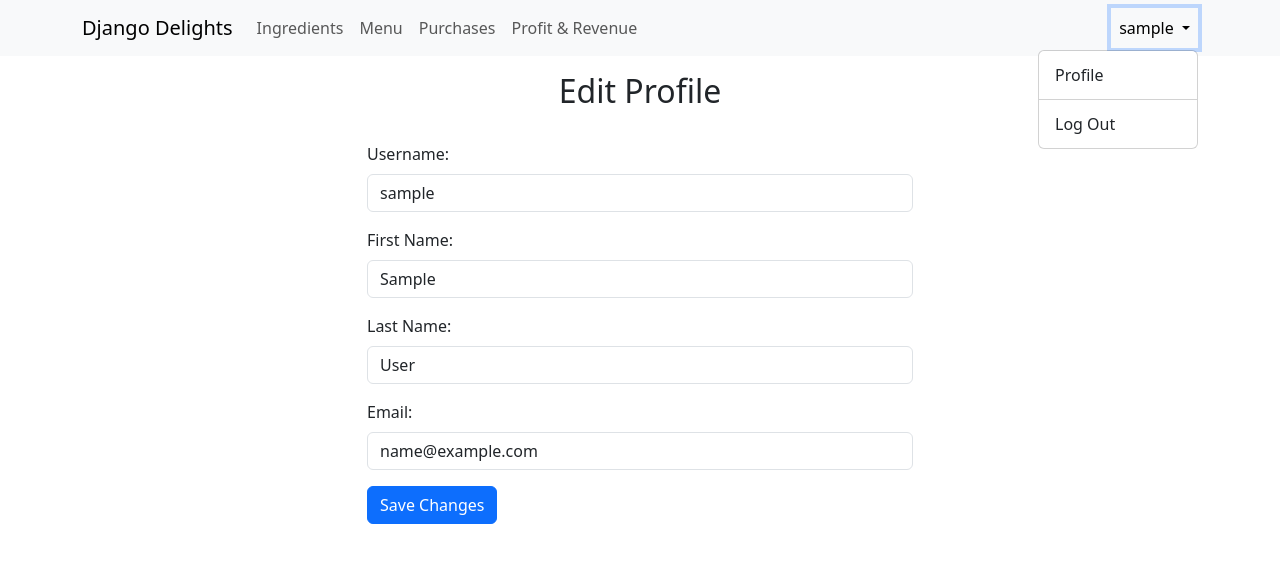
After one commit to melvan27/djangodelights, a Django app: page /profile/edit/ in a window 1280 px wide, after a click that opens the changed part. The commit adds this page. Shown: the top 563 px of the page. Run offline with Django 5.2, Linux system fonts and the light colour scheme; the visitor is signed in with stand-in values (Sample User, id 1); some libraries are stand-ins or nearby versions.

Commit message:
add register, view profile, edit profile, and change password functionality

```diff
--- a/inventory/forms.py
+++ b/inventory/forms.py
@@ -1,5 +1,28 @@
 from django import forms
+from django.contrib.auth.forms import UserCreationForm, UserChangeForm, PasswordChangeForm
+from django.contrib.auth.models import User
 from .models import Ingredient, MenuItem, RecipeRequirement, Purchase
+
+class CustomUserCreationForm(UserCreationForm):
+    first_name = forms.CharField(max_length=30, required=True, help_text='Required.')
+    last_name = forms.CharField(max_length=30, required=True, help_text='Required.')
+    email = forms.EmailField(max_length=254, required=True, help_text='Required. Enter a valid email address.')
+
+    class Meta:
+        model = User
+        fields = ('username', 'first_name', 'last_name', 'email', 'password1', 'password2')
+
+class UserProfileForm(UserChangeForm):
+    password = None
+
+    class Meta:
+        model = User
+        fields = ('username', 'first_name', 'last_name', 'email')
+
+class CustomPasswordChangeForm(PasswordChangeForm):
+    class Meta:
+        model = User
+        fields = ('old_password', 'new_password1', 'new_password2')
 
 class IngredientForm(forms.ModelForm):
     class Meta:
--- a/inventory/templates/inventory/base.html
+++ b/inventory/templates/inventory/base.html
@@ -18,11 +18,20 @@
             <li class="nav-item"><a class="nav-link" href="{% url 'profit-and-revenue' %}">Profit & Revenue</a></li>
           </ul>
           <ul class="navbar-nav ms-auto">
-            <li class="nav-item">
-              <form method="post" action="{% url 'logout' %}">
-                {% csrf_token %}
-                <button type="submit" class="btn btn-link nav-link">Log Out</button>
-              </form>
+            <li class="nav-item dropdown">
+              <a class="nav-link dropdown-toggle" href="#" id="navbarDropdown" role="button" data-bs-toggle="dropdown" aria-expanded="false">
+                {{ user.username }}
+              </a>
+              <ul class="dropdown-menu dropdown-menu-end" aria-labelledby="navbarDropdown">
+                <li><a class="dropdown-item" href="{% url 'profile' %}">Profile</a></li>
+                <li><hr class="dropdown-divider"></li>
+                <li>
+                  <form method="post" action="{% url 'logout' %}">
+                    {% csrf_token %}
+                    <button type="submit" class="dropdown-item">Log Out</button>
+                  </form>
+                </li>
+              </ul>
             </li>
           </ul>
         </div>
--- /dev/null
+++ b/inventory/templates/registration/edit_profile.html
@@ -0,0 +1,43 @@
+{% extends 'inventory/base.html' %}
+{% load widget_tweaks %}
+{% block title %}Edit Profile{% endblock %}
+{% block content %}
+<h2 class="text-center">Edit Profile</h2>
+<div class="row justify-content-center">
+  <div class="col-md-6">
+    <form method="post" class="mt-4 needs-validation" novalidate>
+      {% csrf_token %}
+      {{ form.non_field_errors }}
+      <div class="mb-3">
+        <label for="{{ form.username.id_for_label }}" class="form-label">Username:</label>
+        {{ form.username|add_class:"form-control"|add_error_class:"is-invalid" }}
+        <div class="invalid-feedback">
+          {{ form.username.errors }}
+        </div>
+      </div>
+      <div class="mb-3">
+        <label for="{{ form.first_name.id_for_label }}" class="form-label">First Name:</label>
+        {{ form.first_name|add_class:"form-control"|add_error_class:"is-invalid" }}
+        <div class="invalid-feedback">
+          {{ form.first_name.errors }}
+        </div>
+      </div>
+      <div class="mb-3">
+        <label for="{{ form.last_name.id_for_label }}" class="form-label">Last Name:</label>
+        {{ form.last_name|add_class:"form-control"|add_error_class:"is-invalid" }}
+        <div class="invalid-feedback">
+          {{ form.last_name.errors }}
+        </div>
+      </div>
+      <div class="mb-3">
+        <label for="{{ form.email.id_for_label }}" class="form-label">Email:</label>
+        {{ form.email|add_class:"form-control"|add_error_class:"is-invalid" }}
+        <div class="invalid-feedback">
+          {{ form.email.errors }}
+        </div>
+      </div>
+      <button type="submit" class="btn btn-primary">Save Changes</button>
+    </form>
+  </div>
+</div>
+{% endblock %}
--- a/inventory/templates/registration/login.html
+++ b/inventory/templates/registration/login.html
@@ -23,6 +23,7 @@
         </div>
       </div>
       <button type="submit" class="btn btn-primary">Login</button>
+      <a href="{% url 'signup' %}" class="btn btn-light">Need an account? Register</a>
     </form>
   </div>
 </div>
--- a/inventory/urls.py
+++ b/inventory/urls.py
@@ -5,7 +5,8 @@ from .views import (
     PurchaseListView, ProfitAndRevenueView, IngredientCreateView,
     MenuItemCreateView, RecipeRequirementCreateView, PurchaseCreateView,
     IngredientUpdateView, HomePageView, IngredientViewSet, MenuItemViewSet,
-    RecipeRequirementViewSet, PurchaseViewSet
+    RecipeRequirementViewSet, PurchaseViewSet, SignUpView, ProfileView,
+    EditProfileView, ChangePasswordView
 )
 
 router = DefaultRouter()
@@ -17,6 +18,10 @@ router.register(r'purchases', PurchaseViewSet)
 urlpatterns = [
     path('api/', include(router.urls)),
     path('', HomePageView.as_view(), name='home'),
+    path('signup/', SignUpView.as_view(), name='signup'),
+    path('profile/', ProfileView.as_view(), name='profile'),
+    path('profile/edit/', EditProfileView.as_view(), name='edit-profile'),
+    path('profile/password/', ChangePasswordView.as_view(), name='password_change'),
     path('ingredients/', IngredientListView.as_view(), name='ingredient-list'),
     path('ingredients/delete/<int:pk>/', IngredientDeleteView.as_view(), name='ingredient-delete'),
     path('ingredients/add/', IngredientCreateView.as_view(), name='ingredient-add'),
--- a/inventory/views.py
+++ b/inventory/views.py
@@ -2,14 +2,29 @@ from django.shortcuts import render, redirect, get_object_or_404
 from django.utils import timezone
 from django.urls import reverse_lazy
 from django.views.generic import ListView, TemplateView
-from django.views.generic.edit import CreateView, DeleteView, UpdateView
+from django.views.generic.edit import CreateView, DeleteView, UpdateView, FormView
 from .models import Ingredient, MenuItem, Purchase, RecipeRequirement
-from .forms import IngredientForm, MenuItemForm, RecipeRequirementForm, PurchaseForm
+from .forms import IngredientForm, MenuItemForm, RecipeRequirementForm, PurchaseForm, CustomUserCreationForm, UserProfileForm, CustomPasswordChangeForm
+from django.contrib.auth import login, update_session_auth_hash
+from django.contrib.auth.decorators import login_required
 from django.contrib.auth.mixins import LoginRequiredMixin
+from django.contrib.auth.models import User
 from rest_framework import viewsets
 from rest_framework.permissions import IsAuthenticated
 from .serializers import IngredientSerializer, MenuItemSerializer, RecipeRequirementSerializer, PurchaseSerializer
 from .permissions import ReadOnlyOrAuthenticated
+
+class SignUpView(CreateView):
+    model = User
+    form_class = CustomUserCreationForm
+    template_name = 'registration/signup.html'
+    success_url = reverse_lazy('home')
+
+    def form_valid(self, form):
+        response = super().form_valid(form)
+        user = form.save()
+        login(self.request, user)
+        return response
 
 class HomePageView(LoginRequiredMixin, TemplateView):
     template_name = 'inventory/home.html'
@@ -21,6 +36,37 @@ class HomePageView(LoginRequiredMixin, TemplateView):
         context['low_ingredients'] = Ingredient.objects.order_by('quantity')[:5]
         context['menu_items'] = MenuItem.objects.all()
         return context
+
+class ProfileView(LoginRequiredMixin, TemplateView):
+    template_name = 'registration/profile.html'
+
+    def get_context_data(self, **kwargs):
+        context = super().get_context_data(**kwargs)
+        context['user'] = self.request.user
+        return context
+
+class EditProfileView(LoginRequiredMixin, UpdateView):
+    form_class = UserProfileForm
+    template_name = 'registration/edit_profile.html'
+    success_url = reverse_lazy('profile')
+
+    def get_object(self):
+        return self.request.user
+
+class ChangePasswordView(LoginRequiredMixin, FormView):
+    template_name = 'registration/change_password.html'
+    form_class = CustomPasswordChangeForm
+    success_url = reverse_lazy('profile')
+
+    def get_form_kwargs(self):
+        kwargs = super().get_form_kwargs()
+        kwargs['user'] = self.request.user
+        return kwargs
+
+    def form_valid(self, form):
+        user = form.save()
+        update_session_auth_hash(self.request, user)
+        return super().form_valid(form)
 
 class IngredientListView(LoginRequiredMixin, ListView):
     model = Ingredient
```
Also changed, not shown: inventory/templates/registration/change_password.html (added, +36 -0 lines), inventory/templates/registration/profile.html (added, +29 -0 lines), inventory/templates/registration/signup.html (added, +57 -0 lines).
